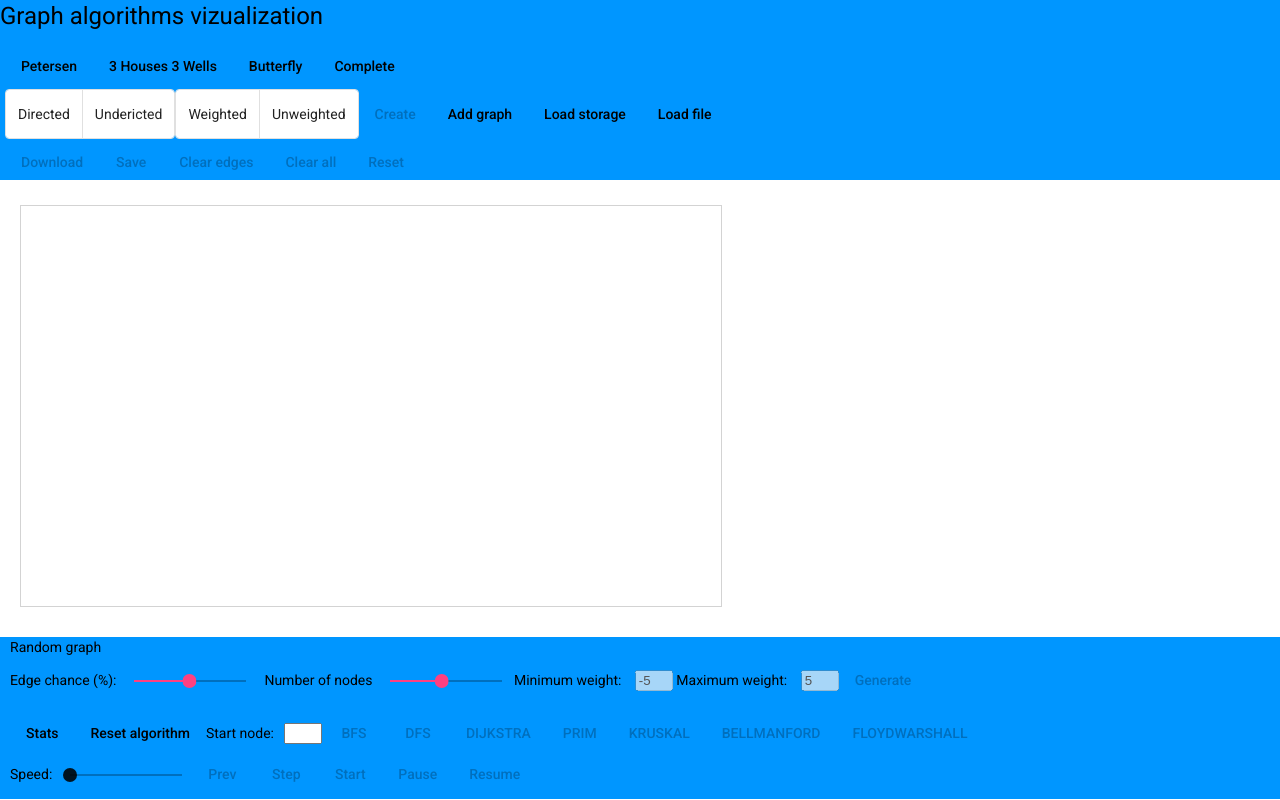
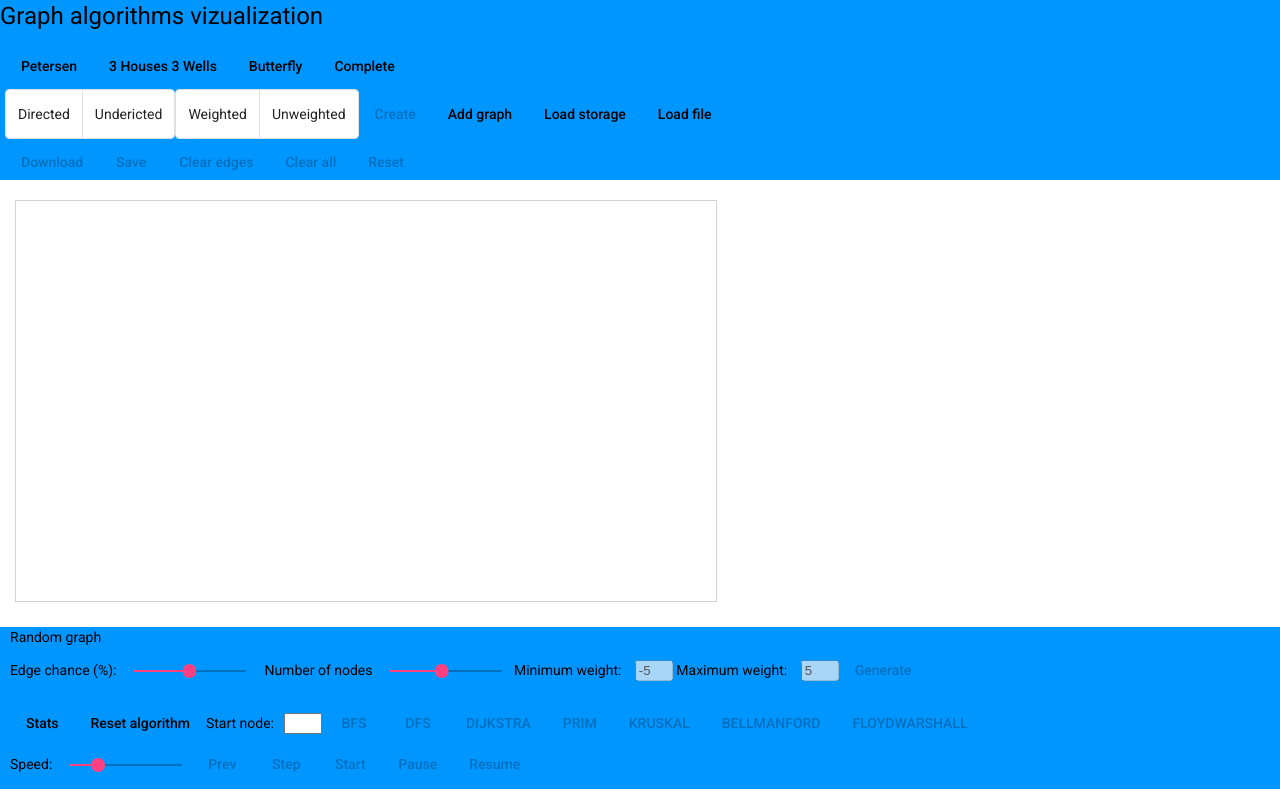
Before and after one commit to Bbbbb77/Graph_Algorithms_Visualization, an Angular app: page / in a window 1280 px wide. Built offline with nearby package versions, Linux system fonts and the light colour scheme.

Commit message:
kruskall coloring, isadjlist empty, fileinput fix

```diff
--- a/src/app/components/algorithms.component/algorithms.component.html
+++ b/src/app/components/algorithms.component/algorithms.component.html
@@ -147,6 +147,7 @@
         directed == undefined ||
         weighted == undefined ||
         generator == undefined ||
+        kruskalUserColoring ||
         canUndo()
       "
     >
--- a/src/app/components/algorithms.component/algorithms.component.ts
+++ b/src/app/components/algorithms.component/algorithms.component.ts
@@ -33,7 +33,7 @@ import { StepsCounterDialog } from '../stepscounter.dialog/stepscounter.dialog';
 export class Algorithms implements OnInit {
   private eventsSubscription: Subscription;
 
-  speed: number;
+  speed: number = 2;
   timerId: number;
   remainingTime: number = 0;
   startTimeMs: number = 0;
@@ -41,7 +41,6 @@ export class Algorithms implements OnInit {
   selectedAlgo: string = '';
   generator;
   algoStepsMap = new Map();
-  isAdjListEmpty: boolean = true;
 
   @Input()
   graph;
@@ -63,6 +62,12 @@ export class Algorithms implements OnInit {
 
   @Input()
   events: Observable<void>;
+
+  @Input()
+  isAdjListEmpty: boolean = true;
+
+  @Input()
+  kruskalUserColoring: boolean = false;
 
   @Output()
   generatorResultEmitter: EventEmitter<any> = new EventEmitter();
@@ -97,7 +102,6 @@ export class Algorithms implements OnInit {
 
   ngOnInit(): void {
     this.eventsSubscription = this.events.subscribe(() => {
-      this.isAdjListEmpty = this.graph.isAdjListEmpty();
       this.bfsService.resetStepCounter();
       this.dfsService.resetStepCounter();
       this.dijkstraService.resetStepCounter();
@@ -118,6 +122,7 @@ export class Algorithms implements OnInit {
     this.algoNameEmitter.emit(this.selectedAlgo);
     this.remainingTime = 0;
     this.startTimeMs = 0;
+    this.kruskalUserColoring = false;
     this.commandService.clear();
     this.resetAlgoEmitter.emit();
   }
--- a/src/app/components/confirm.dialog/confirm.dialog.html
+++ b/src/app/components/confirm.dialog/confirm.dialog.html
@@ -1,5 +1,6 @@
 <h2 matDialogTitle>Confirm</h2>
 <mat-dialog-content> {{message}} </mat-dialog-content>
+<mat-dialog-content *ngIf="note"> {{note}} </mat-dialog-content>
 <mat-dialog-actions>
   <button mat-button (click)="cancel()" color="primary">Cancel</button>
   <button mat-button (click)="ok()" color="primary">Ok</button>
--- a/src/app/components/confirm.dialog/confirm.dialog.ts
+++ b/src/app/components/confirm.dialog/confirm.dialog.ts
@@ -8,12 +8,14 @@ import { MAT_DIALOG_DATA, MatDialogRef } from '@angular/material/dialog';
 })
 export class ConfirmDialog implements OnInit {
   message: string;
+  note: string;
 
   constructor(
     private dialogRef: MatDialogRef<ConfirmDialog>,
     @Inject(MAT_DIALOG_DATA) data: any
   ) {
     this.message = data.message;
+    this.note = data.note;
   }
 
   ngOnInit(): void {}
--- a/src/app/components/mainpage/mainpage.component.css
+++ b/src/app/components/mainpage/mainpage.component.css
@@ -2,7 +2,7 @@
   width: 700px;
   height: 400px;
   border: 1px solid lightgray;
-  margin: 20px;
+  margin: 15px;
 }
 
 table, th, td {
--- a/src/app/components/mainpage/mainpage.component.html
+++ b/src/app/components/mainpage/mainpage.component.html
@@ -194,6 +194,8 @@
       [startNode]="selectedNode"
       [graphIsConnected]="graphIsConnected"
       [graphHasNegativeEdge]="graphHasNegativeEdge"
+      [isAdjListEmpty]="isAdjListEmpty"
+      [kruskalUserColoring]="kruskalUserColoring"
       (startNodeSelectedEmitter)="startNodeSelected($event)"
       (generatorResultEmitter)="stepClicked($event)"
       (resetAlgoEmitter)="resetAlgo()"
--- a/src/app/components/mainpage/mainpage.component.ts
+++ b/src/app/components/mainpage/mainpage.component.ts
@@ -16,6 +16,7 @@ import { RandomGraph } from '../randomgraph.component/randomgraph.component';
 import { Algorithms } from '../algorithms.component/algorithms.component';
 import { MessageDialog } from '../message.dialog/message.dialog';
 import { StorageSavedDialog } from '../storagesaved.dialog/storagesaved.dialog';
+import { ConfirmDialog } from '../confirm.dialog/confirm.dialog';
 
 import { Graph } from '../../models/graphs/graph';
 import { DirectedWeightedGraph } from '../../models/graphs/directedweighted.graph';
@@ -48,6 +49,7 @@ export interface DfsNode {
 })
 export class MainPage implements OnInit {
   kruskalMinimumCost?: number;
+  kruskalUserColoring: boolean = false;
 
   graphChangedEvent: Subject<void> = new Subject<void>();
 
@@ -118,6 +120,9 @@ export class MainPage implements OnInit {
   @Output()
   selectedNode;
 
+  @Output()
+  isAdjListEmpty;
+
   @ViewChild('inputFile')
   inputFile: ElementRef;
 
@@ -174,6 +179,20 @@ export class MainPage implements OnInit {
       for (let i = 0; i < nodes.length; i++) {
         this.kruskalNodeHelper.set(nodes[i], 0);
       }
+      this.dialog
+        .open(ConfirmDialog, {
+          width: '300px',
+          height: '225px',
+          data: {
+            message:
+              'Would you like to use different coloring for the node sets?',
+            note: 'Note: in coloring step back option will be disabled!',
+          },
+        })
+        .afterClosed()
+        .subscribe((result) => {
+          this.kruskalUserColoring = result;
+        });
     } else if (algorithmName == 'floydWarshall') {
       this.selectedAlgorithmName = 'floydWarshall';
       this.fwData = [[]];
@@ -239,6 +258,7 @@ export class MainPage implements OnInit {
     this.setupNetwork();
     this.graphIsConnected = this.graph.isConnected();
     this.graphHasNegativeEdge = this.graph.getHasNegativeWeight();
+    this.isAdjListEmpty = this.graph.isAdjListEmpty();
   }
 
   complete(): void {
@@ -285,6 +305,7 @@ export class MainPage implements OnInit {
     this.setupNetwork();
     this.graphIsConnected = this.graph.isConnected();
     this.graphHasNegativeEdge = this.graph.getHasNegativeWeight();
+    this.isAdjListEmpty = this.graph.isAdjListEmpty();
   }
 
   housesWells(): void {
@@ -333,6 +354,7 @@ export class MainPage implements OnInit {
     this.setupNetwork();
     this.graphIsConnected = this.graph.isConnected();
     this.graphHasNegativeEdge = this.graph.getHasNegativeWeight();
+    this.isAdjListEmpty = this.graph.isAdjListEmpty();
   }
 
   petersenGraph(): void {
@@ -392,6 +414,7 @@ export class MainPage implements OnInit {
     this.setupNetwork();
     this.graphIsConnected = this.graph.isConnected();
     this.graphHasNegativeEdge = this.graph.getHasNegativeWeight();
+    this.isAdjListEmpty = this.graph.isAdjListEmpty();
   }
 
   updateFloydWarshallTable(distances): void {
@@ -459,6 +482,9 @@ export class MainPage implements OnInit {
 
   openFileInput(): void {
     this.inputFile.nativeElement.click();
+    this.inputFile.nativeElement.onclick = () => {
+      this.inputFile.nativeElement.value = null;
+    };
   }
 
   onFileSelected(event): void {
@@ -514,6 +540,7 @@ export class MainPage implements OnInit {
     this.destroy();
     this.algorithmsComponent.resetAlgo();
     this.setupNetwork();
+    this.graphChangedEvent.next();
   }
 
   setupNetwork(): void {
@@ -525,7 +552,7 @@ export class MainPage implements OnInit {
         smooth: { enabled: true, type: this.smoothType },
         color: {
           color: this.baseEdgeColor,
-          inherit: false /*, highlight: ''*/,
+          inherit: false,
         },
       },
       manipulation: {
@@ -594,6 +621,7 @@ export class MainPage implements OnInit {
       let nodesDataSet = new vis.DataSet([]);
       let edgesDataSet = new vis.DataSet([]);
       this.baseData = { nodes: nodesDataSet, edges: edgesDataSet };
+      this.isAdjListEmpty = true;
     }
 
     this.network = new vis.Network(container, this.baseData, options);
@@ -673,6 +701,8 @@ export class MainPage implements OnInit {
     this.setupNetwork();
     this.graphIsConnected = this.graph.isConnected();
     this.graphHasNegativeEdge = this.graph.getHasNegativeWeight();
+    this.isAdjListEmpty = this.graph.isAdjListEmpty();
+    this.graphChangedEvent.next();
   }
 
   addNode(data, callback): void {
@@ -689,6 +719,7 @@ export class MainPage implements OnInit {
           data.id = Number(result);
           if (this.graph.addNode(data.id)) {
             this.graphIsConnected = this.graph.isConnected();
+            this.isAdjListEmpty = this.graph.isAdjListEmpty();
             callback(data);
             this.graphChangedEvent.next();
           }
@@ -784,6 +815,7 @@ export class MainPage implements OnInit {
           this.setupNetwork();
           this.graphIsConnected = this.graph.isConnected();
           this.graphHasNegativeEdge = this.graph.getHasNegativeWeight();
+          this.isAdjListEmpty = this.graph.isAdjListEmpty();
         }
       });
   }
@@ -794,6 +826,7 @@ export class MainPage implements OnInit {
     this.graphChangedEvent.next();
     this.graphIsConnected = this.graph.isConnected();
     this.graphHasNegativeEdge = this.graph.getHasNegativeWeight();
+    this.isAdjListEmpty = this.graph.isAdjListEmpty();
   }
 
   addEdgeWithoutDrag(data, callback): void {
@@ -853,6 +886,7 @@ export class MainPage implements OnInit {
     this.graphChangedEvent.next();
     this.graphIsConnected = this.graph.isConnected();
     this.graphHasNegativeEdge = this.graph.getHasNegativeWeight();
+    this.isAdjListEmpty = this.graph.isAdjListEmpty();
   }
 
   saveEdgeData(data, callback, edgeWeigth?: number): void {
@@ -884,6 +918,7 @@ export class MainPage implements OnInit {
     if (isEdgeAdded) {
       this.graphIsConnected = this.graph.isConnected();
       this.graphHasNegativeEdge = this.graph.getHasNegativeWeight();
+      this.isAdjListEmpty = this.graph.isAdjListEmpty();
       callback(data);
       this.graphChangedEvent.next();
     } else {
@@ -973,35 +1008,31 @@ export class MainPage implements OnInit {
       this.colorNode(value.startNode, this.nodeVisitedColor);
     }
 
-    if (value.current != undefined && value.newInQueue != undefined) {
-      this.colorNode(value.current, this.nodeFinishedColor, this.nodeTextColor);
-      value.newInQueue.forEach((node) => {
-        this.colorNode(node, this.nodeVisitedColor);
-        this.colorEdge(value.current, node, this.edgeHighlightColor);
-      });
+    if (this.selectedAlgorithmName == 'bfs') {
+      this.bfsStep(value);
+      return;
     }
 
-    if (value.current != undefined && this.selectedAlgorithmName != 'kruskal') {
-      this.colorNode(value.current, this.nodeFinishedColor, this.nodeTextColor);
+    if (
+      this.selectedAlgorithmName == 'kruskal' &&
+      value.from != undefined &&
+      value.to != undefined
+    ) {
+      if (this.kruskalUserColoring) {
+        this.updateKruskalColoringHelper(value.from, value.to);
+      } else {
+        let counter = this.kruskalNodeHelper.get(value.from);
+        this.kruskalNodeHelper.set(value.from, counter + 1);
+        counter = this.kruskalNodeHelper.get(value.to);
+        this.kruskalNodeHelper.set(value.to, counter + 1);
+        this.colorNode(value.from, this.nodeFinishedColor, this.nodeTextColor);
+        this.colorNode(value.to, this.nodeFinishedColor, this.nodeTextColor);
       }
-
-    if (value.next != undefined) {
-      if (this.selectedAlgorithmName == 'kruskal') {
-        this.updateKruskalColoringHelper(value.current, value.next);
-        //this.colorNode(value.next, this.nodeFinishedColor, this.nodeTextColor);
-        let counter = this.kruskalNodeHelper.get(value.current);
-        this.kruskalNodeHelper.set(value.current, counter + 1);
-        counter = this.kruskalNodeHelper.get(value.next);
-        this.kruskalNodeHelper.set(value.next, counter + 1);
-      } else {
-        this.colorNode(value.next, this.nodeVisitedColor);
-      }
-
-      this.colorEdge(value.current, value.next, this.edgeHighlightColor);
+      this.colorEdge(value.from, value.to, this.edgeHighlightColor);
+      return;
     }
 
     if (this.selectedAlgorithmName == 'bellmanford') {
-      if (this.weighted) {
       if (value.startNode != undefined) {
         this.setStartNodeInTable(value.startNode);
       } else if (value.from != undefined && value.weight != undefined) {
@@ -1009,14 +1040,8 @@ export class MainPage implements OnInit {
         if (valueTo == undefined) {
           valueTo = value.newTo;
         }
-
         this.updateTable(valueTo, value.weight);
       }
-      }
-    }
-
-    if (this.selectedAlgorithmName == 'bfs') {
-      this.bfsStep(value);
     }
 
     if (value.newTo != undefined && value.from != undefined) {
@@ -1030,8 +1055,8 @@ export class MainPage implements OnInit {
       this.nodeColoringHelper.set(value.newTo, counter + 1);
 
       this.colorNode(value.newTo, this.nodeFinishedColor, this.nodeTextColor);
+      this.colorEdge(value.prevFrom, value.newTo, this.baseEdgeColor);
       this.colorEdge(value.from, value.newTo, this.edgeHighlightColor);
-      this.colorEdge(value.prevFrom, value.newTo, this.baseEdgeColor);
     }
 
     if (value.to != undefined && value.from != undefined) {
@@ -1048,6 +1073,14 @@ export class MainPage implements OnInit {
   }
 
   bfsStep(value): void {
+    if (value.current != undefined && value.newInQueue != undefined) {
+      this.colorNode(value.current, this.nodeFinishedColor, this.nodeTextColor);
+      value.newInQueue.forEach((node) => {
+        this.colorNode(node, this.nodeVisitedColor);
+        this.colorEdge(value.current, node, this.edgeHighlightColor);
+      });
+    }
+
     if (this.bfsQueue.length != 0) {
       this.bfsQueue.shift();
     }
@@ -1315,11 +1348,13 @@ export class MainPage implements OnInit {
     this.graph.clearEdges();
     this.graphIsConnected = this.graph.isConnected();
     this.graphHasNegativeEdge = this.graph.getHasNegativeWeight();
+    this.isAdjListEmpty = this.graph.isAdjListEmpty();
   }
 
   clearAll(): void {
     this.baseData.edges.clear();
     this.baseData.nodes.clear();
+    this.isAdjListEmpty = true;
     this.graph.reset();
     this.graphChangedEvent.next();
   }
@@ -1406,10 +1441,15 @@ export class MainPage implements OnInit {
     this.setupNetwork();
     this.graphIsConnected = this.graph.isConnected();
     this.graphHasNegativeEdge = this.graph.getHasNegativeWeight();
+    this.isAdjListEmpty = this.graph.isAdjListEmpty();
     this.graphChangedEvent.next();
   }
 
   setKruskalCost(value): void {
     this.kruskalMinimumCost = value;
   }
+
+  setKruskalUseColoring(use): void {
+    this.kruskalUserColoring = use;
   }
+}
```
Lines whose indentation alone changed are shown as unchanged.
